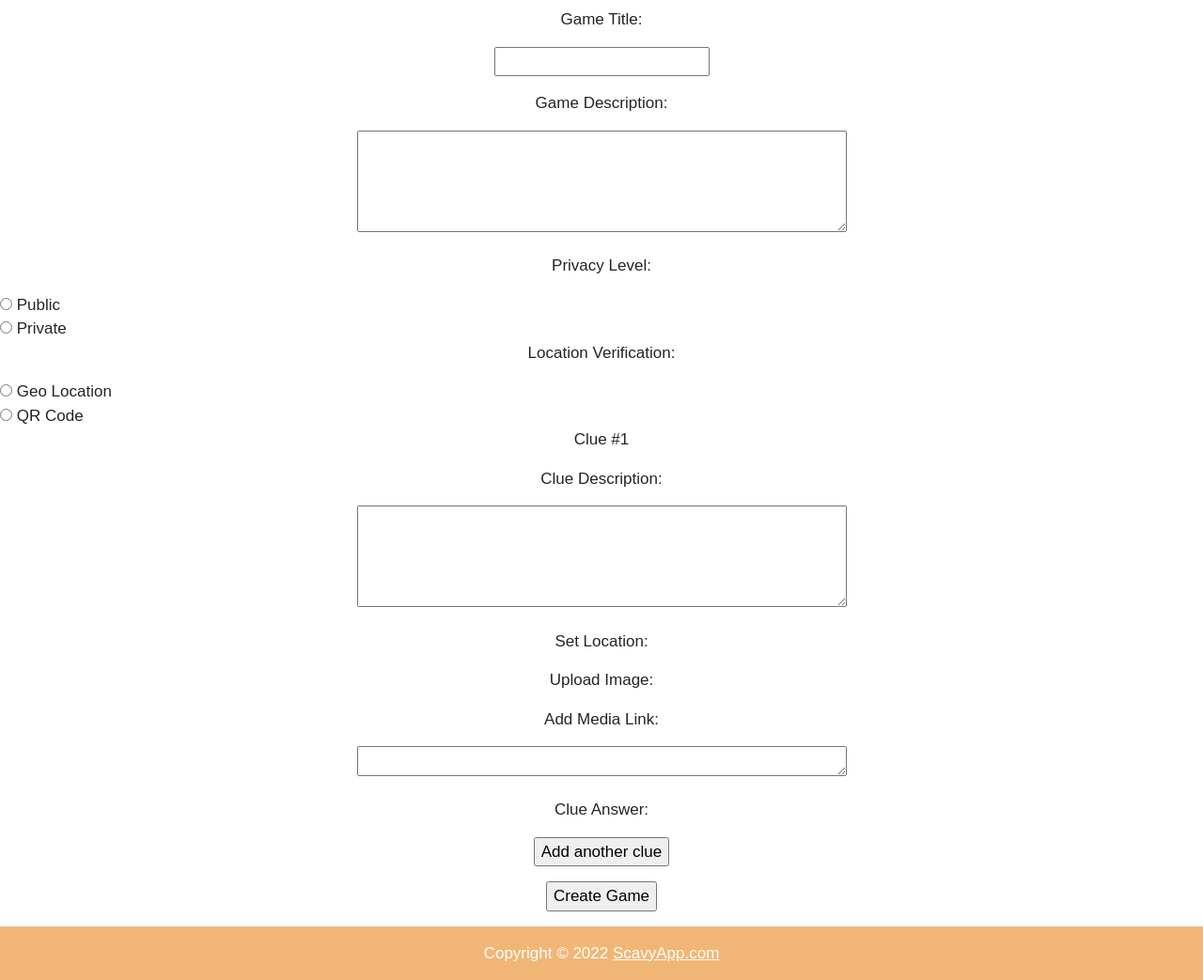
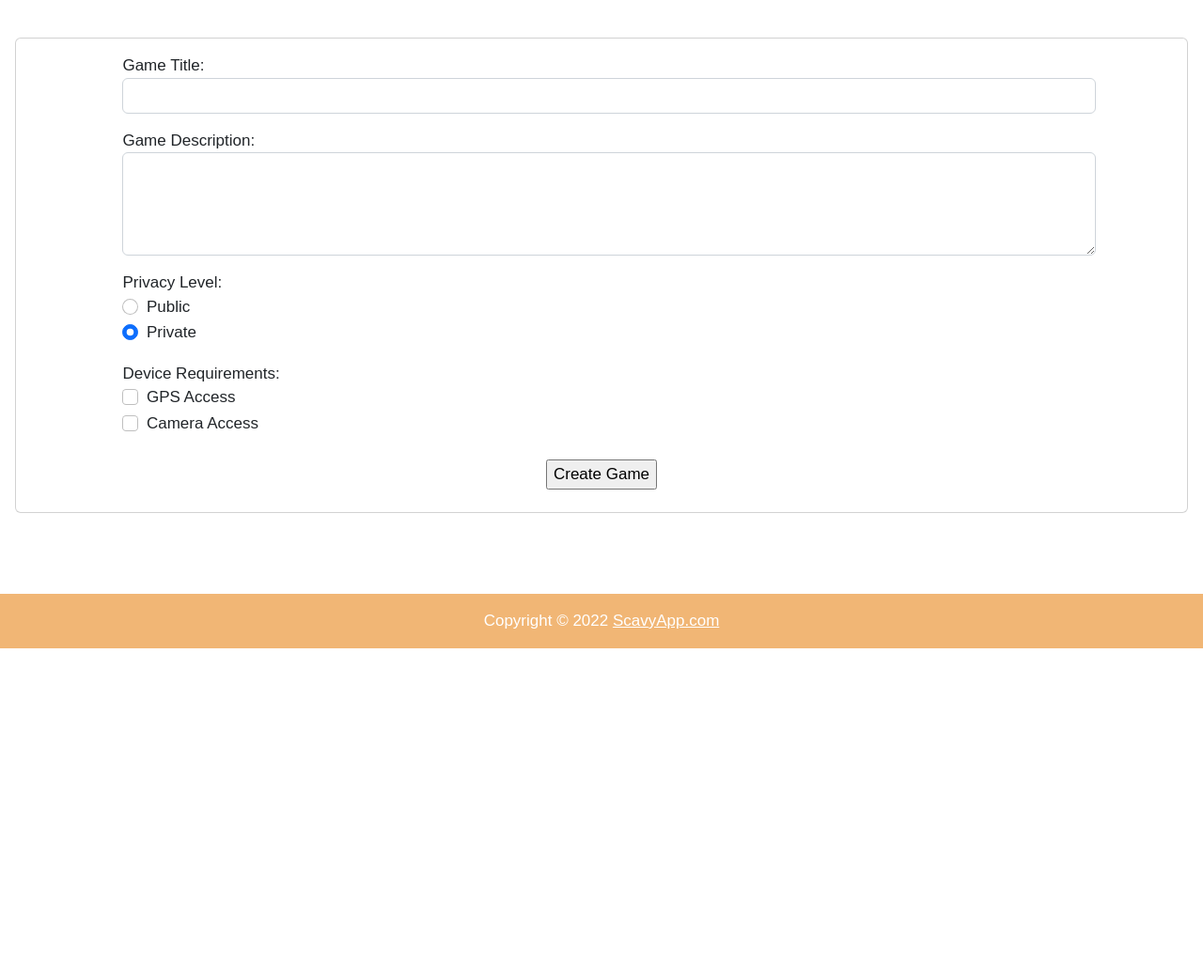
Before and after one commit to hossam-hassan1/CapstoneProject, a Flask app: page /create-game in a window 1280 px wide. Shown: the part 124-1167 px from the top of the page at 94% size. After the commit the page ends 814 px from the top, so only its background shows below. Run offline with Flask 2, Linux system fonts and the light colour scheme; parts of the project's set-up code (start-up, migrations or seed data) failed here and were passed over; some libraries are stand-ins or nearby versions.

Commit message:
create game connected db - working on adding clues

```diff
--- a/flaskApp/app/app.py
+++ b/flaskApp/app/app.py
@@ -166,7 +166,7 @@ def game_create():
             gps_required = 'false'
         # print(f'{user_id, game_title, game_description, privacy_level, gps_required, camera_required}')
         message = create_game(user_id, game_title, game_description, privacy_level, gps_required, camera_required)
-        return redirect(url_for("clues", username='test', game='game'))
+        # return redirect(url_for("clues", username='test', game='game'))
     return render_template("create_game.html", message=message)
 
 @app.route('/<username>/games/<game>', methods=["POST", "GET"])
--- a/flaskApp/app/templates/create_game.html
+++ b/flaskApp/app/templates/create_game.html
@@ -16,34 +16,73 @@
 <h1 id="header">Create a Game!</h1>
 </div>
 
+{% if session['login'] == False %}
+<div class="container-fluid mx-auto p-3">
+    <div class="card mx-auto m-3">
+        <div class="card-body mx-auto m-5">
+            <h3 class="card-subtitle mb-2 text-muted">Would you like to make Scavenger Hunts?</h3>
+            <p class="card-title">You need to login or create an account to get started.</p>
+            <div class="m-2">
+                <a href="/log-in" class="btn btn-primary btn-lg" role="button" aria-pressed="true">Get Started</a>
+            </div>
+        </div>
+    </div>
+</div>
+{% else %}
 <!-- DIV 2 -->
-<div>
-    <form action="#" method="post">
-            <div>
-                <p>Game Title:</p>
-                <p><input type="text" name="game_title"/></p>
 
-                <p>Game Description:</p>
-                <p><textarea id="game_description" name="game_description" rows="4" cols="50"></textarea></p>
+<div class="container-fluid mx-auto p-3">
+    <div class="card mx-auto m-3">
+        <form class="row m-2 mx-auto" action="" method="post">
 
-                <p>Privacy Level:</p>
-                <input type="radio" id="public" name="privacy_level" value="public">
-                <label for="public">Public</label><br>
-                <input type="radio" id="private" name="privacy_level" value="private">
-                <label for="private">Private</label><br>
+            <div class="form-group m-2">
+                <label for="game_title">Game Title:</label>
+                <input type="text" class="form-control" id="game_title "name="game_title">
+            </div>
 
-                <p>Location Verification:</p>
-                <input type="radio" id="geo_location" name="location_verification" value="geo location">
-                <label for="geo_location">Geo Location</label><br>
-                <input type="radio" id="qr_code" name="location_verification" value="gr code">
-                <label for="qr_code">QR Code</label><br>
+            <div class="form-group m-2">
+                <label for="game_description">Game Description:</label>
+                <textarea class="form-control" id="game_description" name="game_description" rows="4"></textarea>
+            </div>
 
+            <div class="form-group m-2">
+                <label>Privacy Level:</label>
+                <div class="form-check">
+                    <input class="form-check-input" type="radio" id="public" name="privacy_level" value="public">
+                    <label class="form-check-label" for="public">Public</label><br>
+                </div>
+                <div class="form-check">
+                    <input class="form-check-input" type="radio" id="private" name="privacy_level" value="private" checked>
+                    <label class="form-check-label" for="private">Private</label><br>
+                </div>
             </div>
+
+            <div class="form-group m-2">
+                <label>Device Requirements:</label>
+                <div class="form-check">
+                    <input class="form-check-input" type="checkbox" id="gps_required" name="gps_required" value="true">
+                    <label class="form-check-label" for="gps_required">GPS Access</label><br>
+                </div>
+                <!-- DISPLAY only if gps_required is checked -->
+                    <!-- <div class="form-group m-2">
+                        <label for="game_code">Game Location</label>
+                        <input type>
+                    </div> -->
+                <div class="form-check">
+                    <input class="form-check-input" type="checkbox" id="camera_required" name="camera_required" value="true">
+                <label class="form-check-label" for="camera_required">Camera Access</label><br>
+                </div>
+            </div>
+
+            <p>{{message}}</p>
+            <p><input type="submit" value="Create Game"></p>
+
         </form>
+    </div>
 </div>
-
+{% endif %}
 <!-- DIV 3 -->
-<div>
+<!-- <div>
     <form action="#" method="post">
             <div>
                 <p>Clue #1</p>
@@ -51,28 +90,23 @@
                 <p>Clue Description:</p>
                 <p><textarea id="clue_description" name="clue_description" rows="4" cols="50"></textarea></p>
 
-                <p>Set Location:</p>
+                <p>Set Location:</p> -->
                 <!-- id="set_location" -->
 
-                <p>Upload Image:</p>
+                <!-- <p>Upload Image:</p> -->
                 <!-- id="clue_image" -->
 
-                <p>Add Media Link:</p>
+                <!-- <p>Add Media Link:</p>
                 <p><textarea id="clue_link" name="clue_link" rows="1" cols="50"></textarea></p>
 
-                <p>Clue Answer:</p>
+                <p>Clue Answer:</p> -->
                 <!-- <p><input type="radio" id="public" name="privacy_level" value="public"></p> -->
 
-
+<!--
                 <p><input type="submit" value="Add another clue"></p>
             </div>
         </form>
-</div>
+</div> -->
 
 
-<!-- DIV 4 -->
-<div>
-<p><input type="submit" value="Create Game"></p>
-</div>
-
 {% endblock %}
```
Also changed, not shown: flaskApp/app/database/scavyQueries.py (+38 -11 lines), flaskApp/app/database/scavyQueries.sql (deleted, +0 -42 lines), 2 other files.
